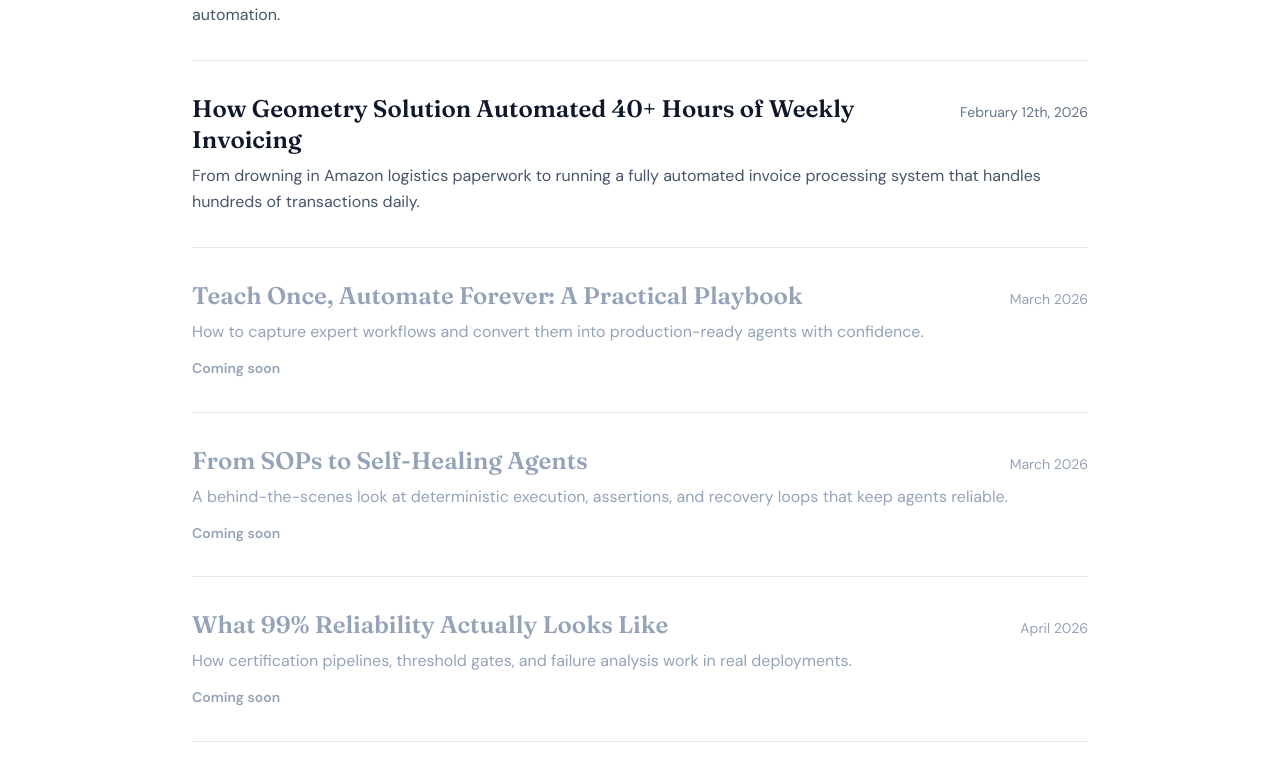
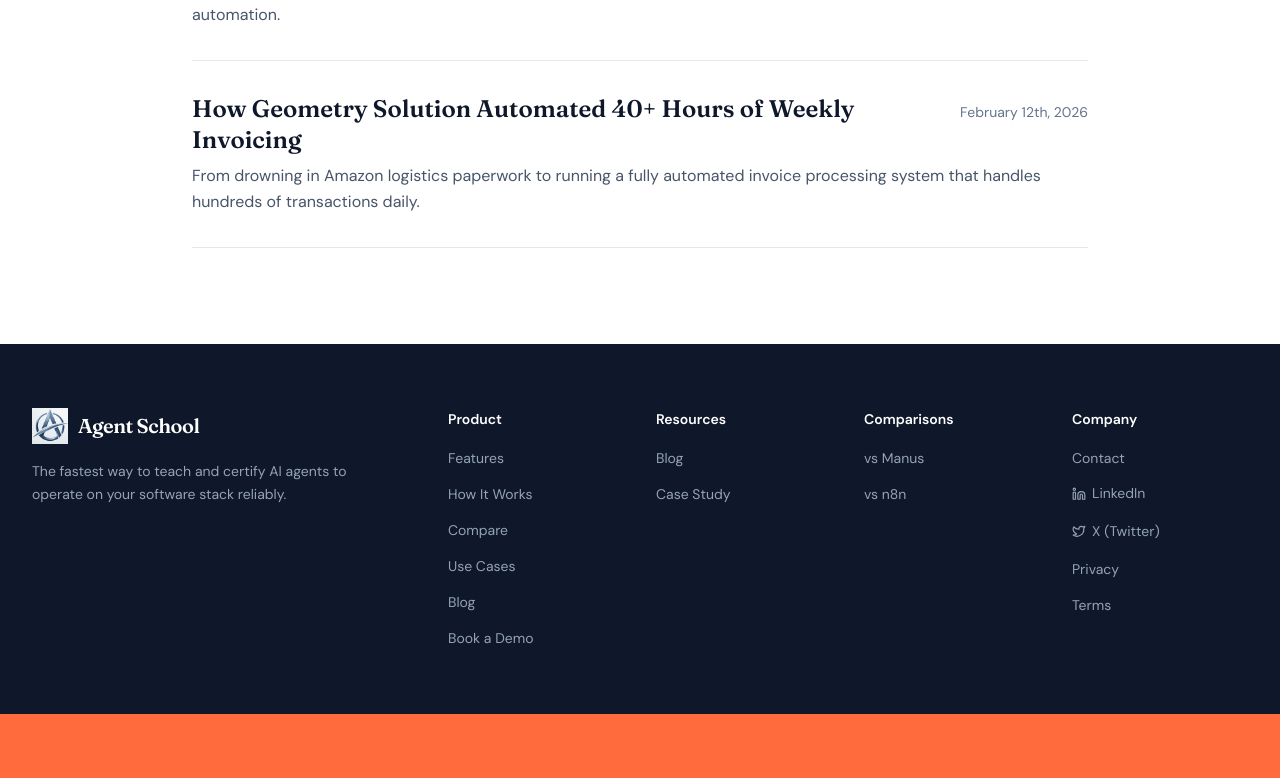
Before and after one commit to agent-school/website, a Next.js app: page /blog in a window 1280 px wide. Shown: the part 623-1401 px from the top of the page. Built offline with nearby package versions, Linux system fonts and the light colour scheme.

Commit message:
hide unpublished blog posts from listing page
Filter BLOG_POSTS by published: true so upcoming posts are not
visible on /blog. Removes the greyed-out 'Coming soon' cards entirely.

```diff
--- a/src/app/blog/page.tsx
+++ b/src/app/blog/page.tsx
@@ -93,9 +93,8 @@ export default function BlogPage() {
         <section className="pb-24 px-6">
           <div className="max-w-4xl mx-auto">
             <ul className="space-y-8">
-              {BLOG_POSTS.map((post) => (
+              {BLOG_POSTS.filter((post) => post.published).map((post) => (
                 <li key={post.slug} className="border-b border-slate-200 pb-8">
-                  {post.published ? (
                   <Link href={`/blog/${post.slug}`}>
                     <article className="group cursor-pointer">
                       <div className="flex items-baseline justify-between gap-4 mb-2">
@@ -111,24 +110,6 @@ export default function BlogPage() {
                       </p>
                     </article>
                   </Link>
-                  ) : (
-                    <article>
-                      <div className="flex items-baseline justify-between gap-4 mb-2">
-                        <h2 className="font-display text-heading-lg text-slate-400">
-                          {post.title}
-                        </h2>
-                        <span className="text-body-sm text-slate-400 whitespace-nowrap">
-                          {post.date}
-                        </span>
-                      </div>
-                      <p className="text-body-md text-slate-400 leading-relaxed">
-                        {post.summary}
-                      </p>
-                      <p className="mt-3 text-body-sm font-semibold text-slate-400">
-                        Coming soon
-                      </p>
-                    </article>
-                  )}
                 </li>
               ))}
             </ul>
```
Lines whose indentation alone changed are shown as unchanged.
